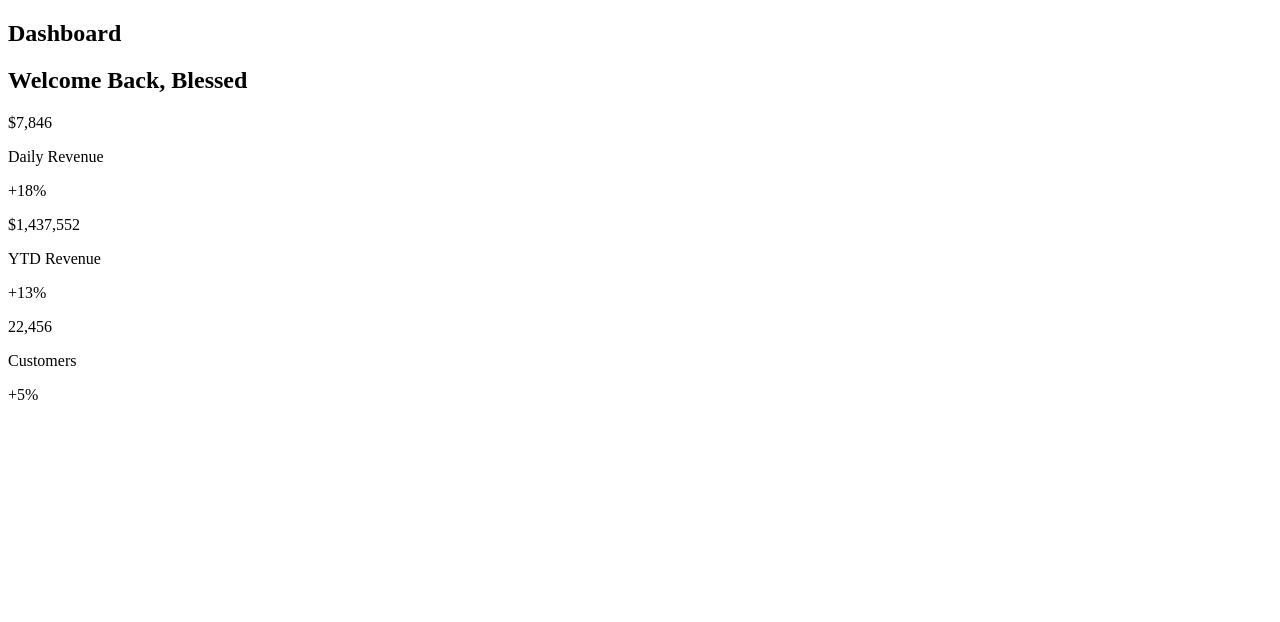
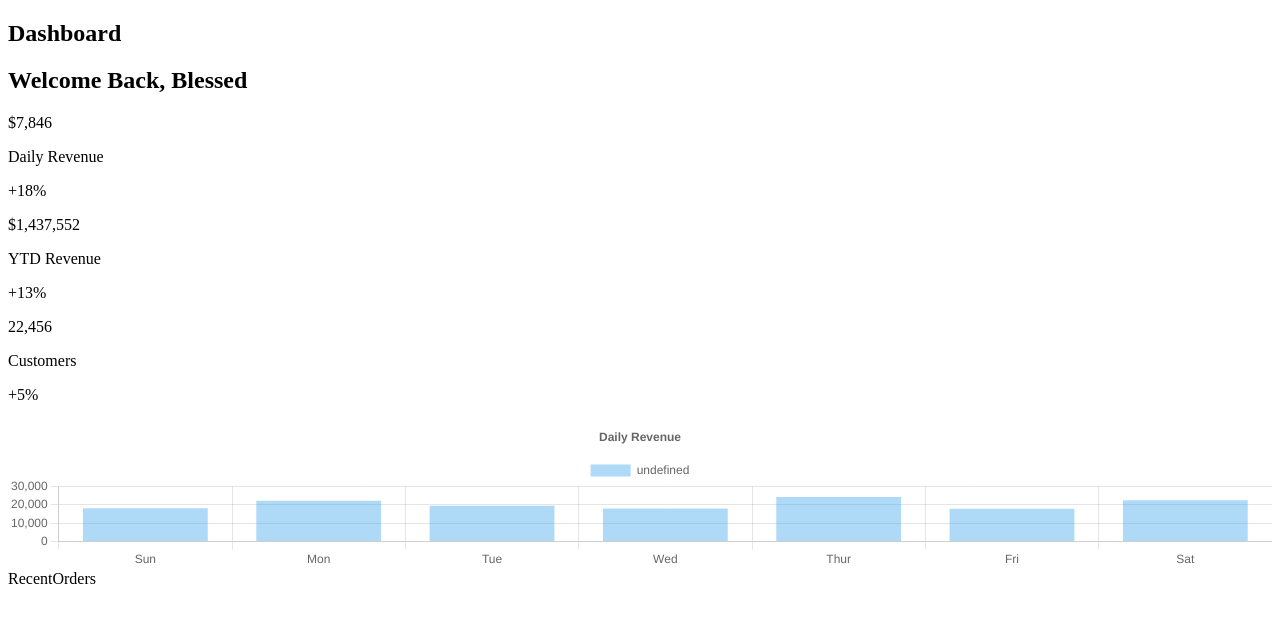
Before and after one commit to blessedmadukoma/nextjs-user-dashboard, a Next.js app: page / in a window 1280 px wide. Shown: the top 622 px of the page. Built offline with nearby package versions, Linux system fonts and the light colour scheme.

Commit message:
added bar chart

```diff
--- /dev/null
+++ b/components/Barchart.jsx
@@ -0,0 +1,65 @@
+import { useState, useEffect } from "react";
+import { Bar } from "react-chartjs-2";
+import {
+  Chart as ChartJS,
+  CategoryScale,
+  LinearScale,
+  BarElement,
+  Title,
+  Tooltip,
+  Legend,
+} from "chart.js";
+
+ChartJS.register(
+  CategoryScale,
+  LinearScale,
+  BarElement,
+  Title,
+  Tooltip,
+  Legend
+);
+
+const Barchart = () => {
+  const [chartData, setChartData] = useState({
+    datasets: [],
+  });
+
+  const [chartOptions, setChartOptions] = useState([]);
+
+  useState(() => {
+    setChartData({
+      labels: ["Sun", "Mon", "Tue", "Wed", "Thur", "Fri", "Sat"],
+      datasets: [
+        {
+          labels: "Sales $",
+          data: [18127, 22201, 19490, 17938, 24182, 17842, 22475],
+          borderColor: "rgb(53, 162, 235)",
+          backgroundColor: "rgba(53, 162, 235, 0.4)",
+        },
+      ],
+    });
+    setChartOptions({
+      plugins: {
+        legend: {
+          position: "top",
+        },
+        title: {
+          display: true,
+          text: "Daily Revenue",
+        },
+      },
+      maintainAspectRatio: false,
+      responsive: true,
+    });
+  }, []);
+
+  return (
+    <>
+      <div className="w-full md:col-span-2 realtive lg:h-[70vh] h-[50vh] m-auto p-4 border rounded-lg bg-white">
+        <Bar data={chartData} options={chartOptions} />
+      </div>
+    </>
+  );
+};
+
+export default Barchart;
--- /dev/null
+++ b/components/RecentOrders.jsx
@@ -0,0 +1,9 @@
+import React from 'react'
+
+const RecentOrders = () => {
+  return (
+    <div>RecentOrders</div>
+  )
+}
+
+export default RecentOrders
--- a/package.json
+++ b/package.json
@@ -10,8 +10,10 @@
   },
   "dependencies": {
     "@next/font": "13.1.6",
+    "chart.js": "^4.2.0",
     "next": "13.1.6",
     "react": "18.2.0",
+    "react-chartjs-2": "^5.2.0",
     "react-dom": "18.2.0",
     "react-icons": "^4.7.1"
   },
--- a/pages/index.js
+++ b/pages/index.js
@@ -3,6 +3,8 @@
 import Image from "next/image";
 
 import Header from "../components/Header";
+import Barchart from "@/components/Barchart";
+import RecentOrders from "@/components/RecentOrders";
 
 export default function Home() {
   return (
@@ -16,6 +18,10 @@
       <main className="bg-gray-100 min-h-screen">
         <Header />
         <TopCards />
+        <div className="p-4 grid md:grid-cols-3 gap-4">
+          <Barchart />
+          <RecentOrders />
+        </div>
       </main>
     </>
   );
```
Also changed, not shown: 1 other file (tests, documents, lock files or other folders).
